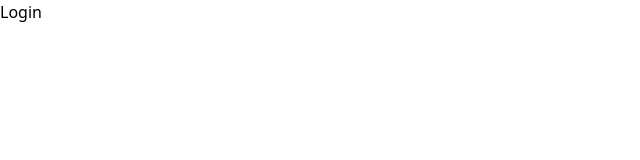
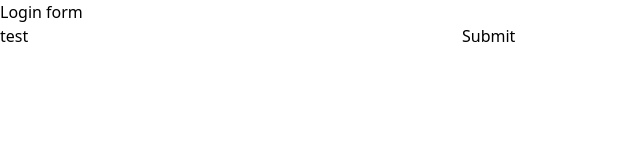
Before and after one commit to FSDTeam-SAA/jony_brutes_dashboard, a React (Vite) app: page / in a window 1280 px wide. Shown: the top 160 px of the page, without its empty margins (0-640 px from the left). Built offline with nearby package versions, Linux system fonts and the light colour scheme.

Commit message:
react hook form add

```diff
--- a/package.json
+++ b/package.json
@@ -14,6 +14,7 @@
     "@tanstack/react-query": "^5.90.9",
     "react": "^19.2.0",
     "react-dom": "^19.2.0",
+    "react-hook-form": "^7.66.0",
     "react-icons": "^5.5.0",
     "react-router": "^7.9.6",
     "sonner": "^2.0.7",
--- a/src/pages/login/Login.jsx
+++ b/src/pages/login/Login.jsx
@@ -1,8 +1,26 @@
+import { useForm } from "react-hook-form";
 
 const Login = () => {
+  const {
+    register,
+    handleSubmit,
+    formState: { errors },
+  } = useForm();
+  const onSubmit = (data) => {
+    console.log(data);
+  };
   return (
-    <div>Login</div>
-  )
-}
+    <div>
+      Login form
+      <form onSubmit={handleSubmit(onSubmit)}>
+        <input defaultValue="test" {...register("example")} />
+        <input {...register("exampleRequired", { required: true })} />
+        {errors.exampleRequired && <span className="text-red-500">This field is required</span>}
 
-export default Login
+        <input type="submit" />
+      </form>
+    </div>
+  );
+};
+
+export default Login;
```
Also changed, not shown: 1 other file (tests, documents, lock files or other folders).
